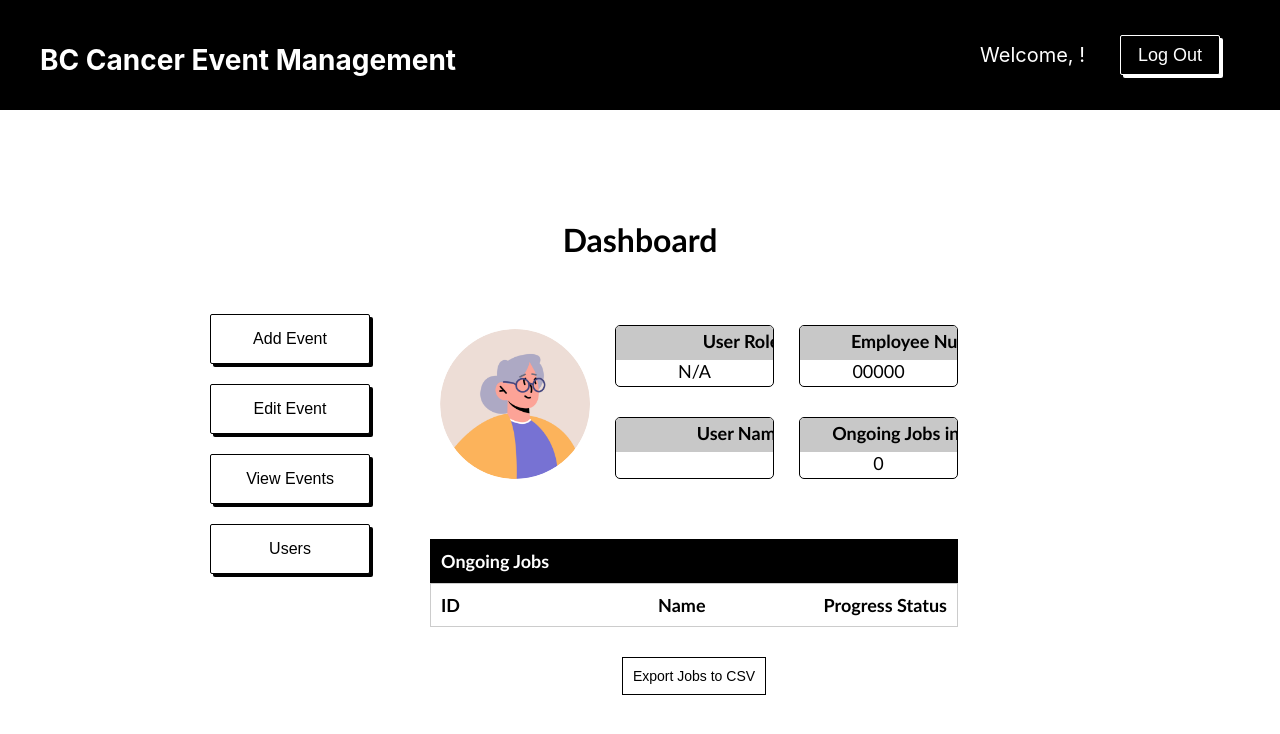
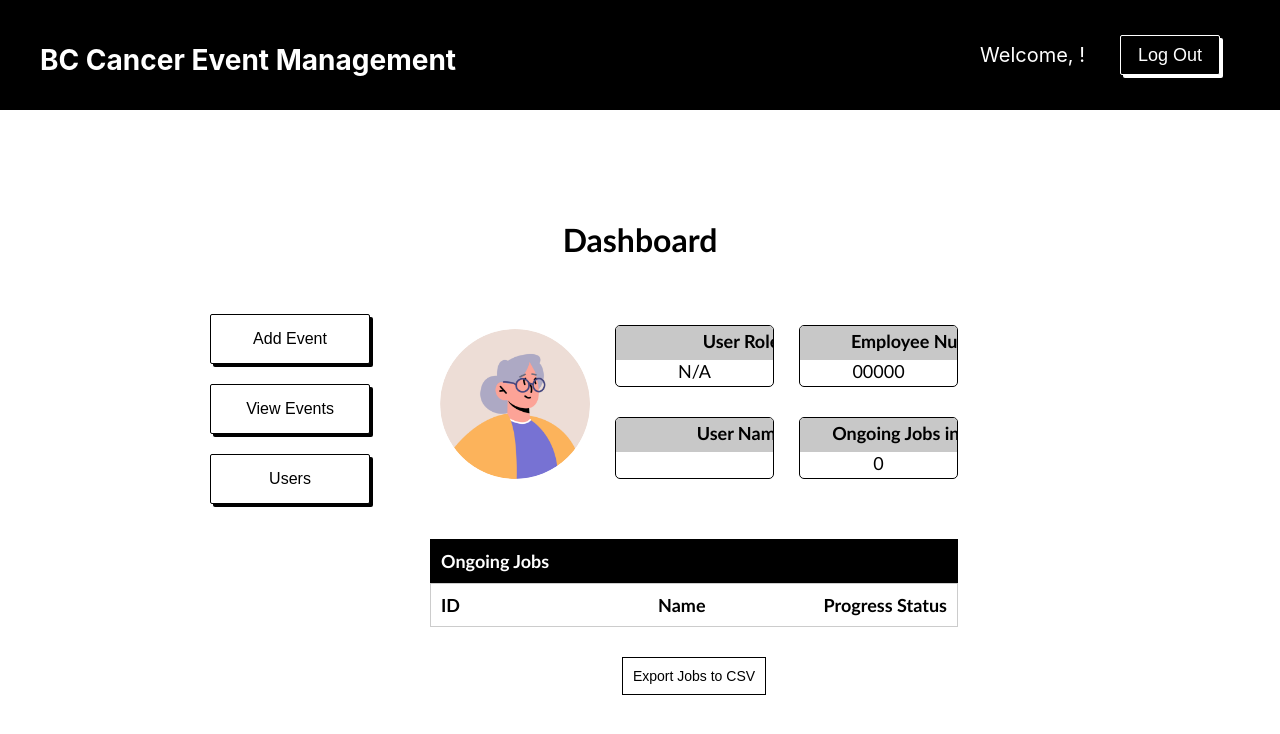
Before and after one commit to ynmu/task-management-system, a React (Create React App) app in the folder client/: page / in a window 1280 px wide. Shown: the top 734 px of the page. Built offline with nearby package versions, Linux system fonts and the light colour scheme; sample sign-in values are in the browser's storage.

Commit message:
refactor: put edit event within view event

```diff
--- a/client/src/App.tsx
+++ b/client/src/App.tsx
@@ -8,6 +8,7 @@ import AddEventPage from './pages/AddEventPage';
 import ViewEventPage from './pages/ViewEventPage';
 import UsersPage from './pages/UsersPage';
 import AuthPage from './pages/AuthPage';
+import EditEvent from './components/EditEvent';
 import ProtectedRoute from './components/ProtectedRoute'; // Import the ProtectedRoute component
 import { AuthProvider } from './context/AuthContext';
 import EventDetails from './components/EventDetails';
@@ -26,6 +27,7 @@ function App() {
               <Route path="/view-event" element={<ViewEventPage />} />
               <Route path="/view-users" element={<UsersPage />} />
               <Route path="/event-details/:id" element={<EventDetails />} />
+              <Route path="/event-details/:id/edit-event" element={<EditEvent />}/>
             </Route>
           </Routes>
         </div>
--- a/client/src/components/SideBar.tsx
+++ b/client/src/components/SideBar.tsx
@@ -9,11 +9,11 @@ const SideBar: React.FC = () => {
                 onClick={() => window.location.href = '/add-event'}>
                 Add Event
             </button>
-            <button
+            {/* <button
                 className="sidebar-button"
                 onClick={() => window.location.href = '/edit-event'}>
                 Edit Event
-            </button>
+            </button> */}
             <button
                 className="sidebar-button"
                 onClick={() => window.location.href = '/view-event'}>
```
